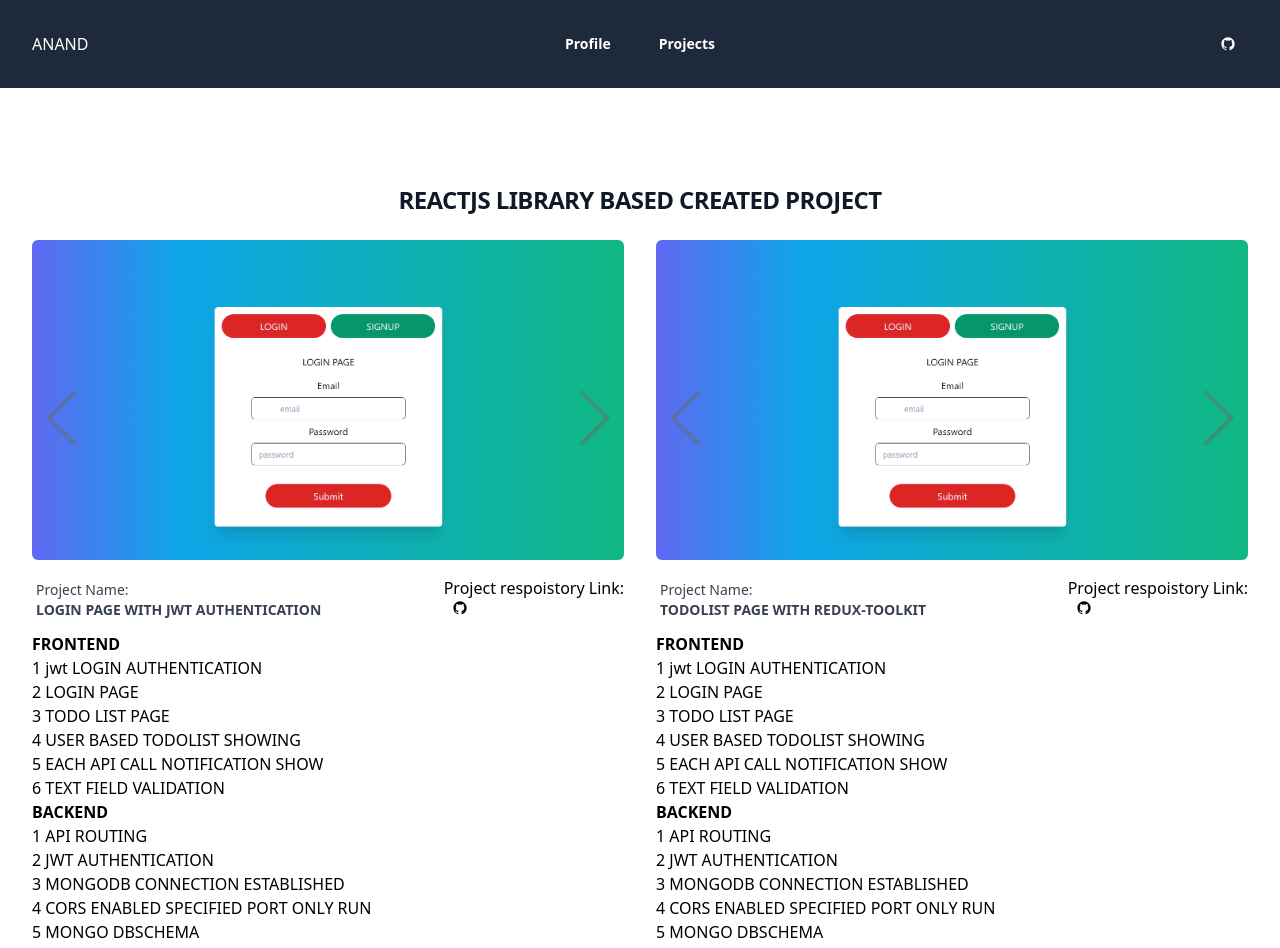
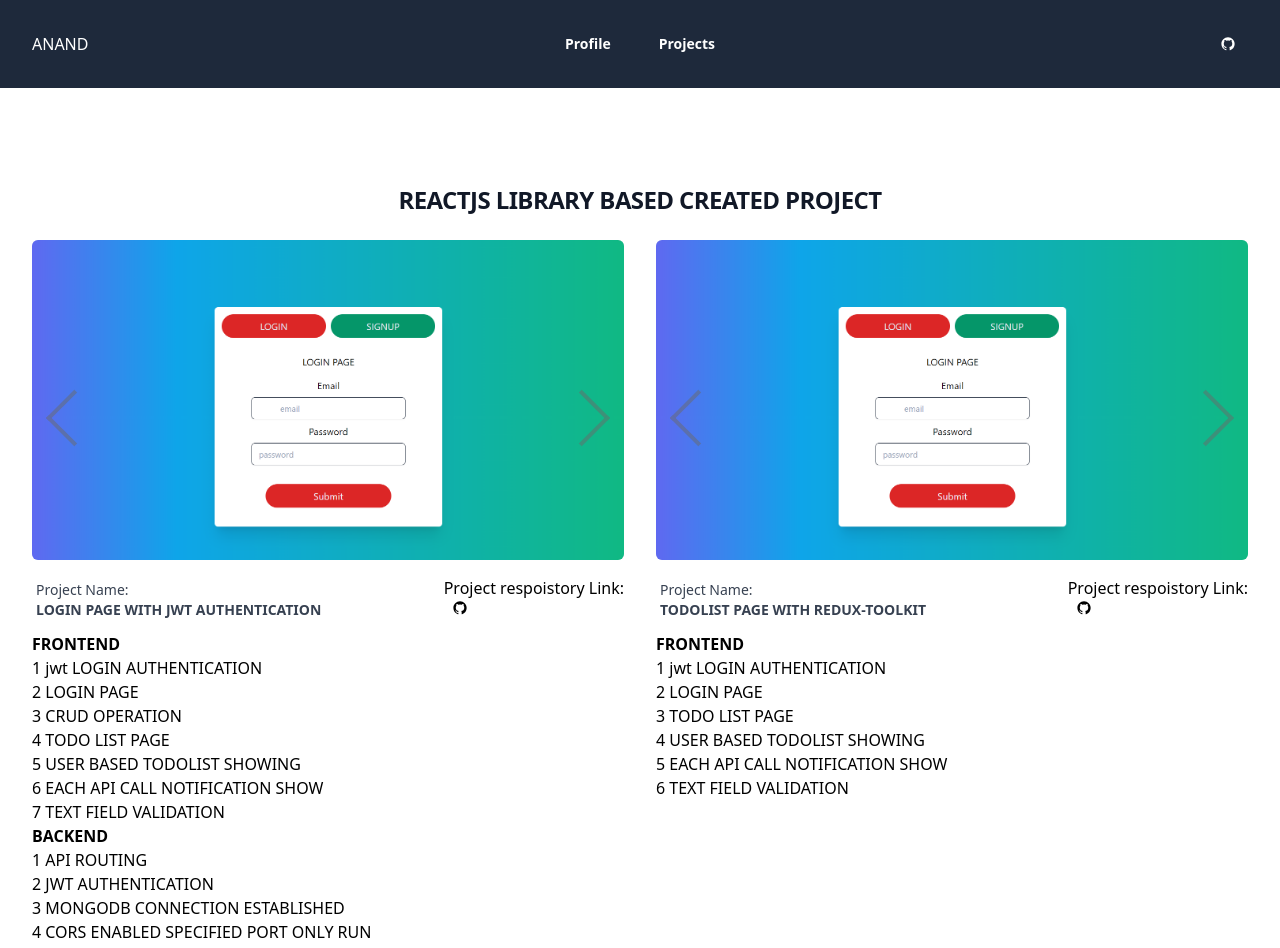
Before and after one commit to npanand/portfolio, a React (Create React App) app: page /Project in a window 1280 px wide. Shown: the top 948 px of the page. Built offline with nearby package versions, Linux system fonts and the light colour scheme.

Commit message:
project page worked

```diff
--- a/package.json
+++ b/package.json
@@ -28,7 +28,9 @@
     "start": "react-scripts start",
     "build": "react-scripts build",
     "test": "react-scripts test",
-    "eject": "react-scripts eject"
+    "eject": "react-scripts eject",
+    "predeploy": "npm run build",
+    "deploy": "gh-pages -d build"
   },
   "eslintConfig": {
     "extends": [
@@ -36,6 +38,7 @@
       "react-app/jest"
     ]
   },
+  "homepage": "https://npanand.github.io/portfolio",
   "browserslist": {
     "production": [
       ">0.2%",
--- a/src/App.tsx
+++ b/src/App.tsx
@@ -1,20 +1,18 @@
-import React from 'react';
-import logo from './logo.svg';
 import './App.css';
 import Header from './component/shared/Header';
 import Project from './component/pages/project';
 import Profile from './component/pages/Profile';
-import { Route, Router, Routes } from 'react-router-dom';
+import { Route, Routes } from 'react-router-dom';
 
 function App() {
   return (
     <div className="min-h-screen flex flex-col">
       <Header />
       <Routes>
+        <Route path='/' element={<Profile />}/>
         <Route path="/Profile" element={<Profile />} />
         <Route path="/Project" element={<Project />} />
       </Routes>
-
     </div>
   );
 }
--- a/src/component/pages/project.tsx
+++ b/src/component/pages/project.tsx
@@ -20,7 +20,7 @@ function Project() {
             imageSrc: [ph1, ph2, ph3, ph4, ph5, ph6],
             imageAlt: "Front of men's Basic Tee in black.",
             github: "https://github.com/npanand/REACTTODO.git",
-            frontend: ["jwt LOGIN AUTHENTICATION", "LOGIN PAGE", "TODO LIST PAGE", "USER BASED TODOLIST SHOWING", "EACH API CALL NOTIFICATION SHOW", "TEXT FIELD VALIDATION"],
+            frontend: ["jwt LOGIN AUTHENTICATION", "LOGIN PAGE","CRUD OPERATION", "TODO LIST PAGE", "USER BASED TODOLIST SHOWING", "EACH API CALL NOTIFICATION SHOW", "TEXT FIELD VALIDATION"],
             BACKEND: ["API ROUTING", "JWT AUTHENTICATION", "MONGODB CONNECTION ESTABLISHED", "CORS ENABLED SPECIFIED PORT ONLY RUN", "MONGO DBSCHEMA", "MVC PATTERN BASE CODE BUILD"]
         }, {
             id: 2,
@@ -30,7 +30,6 @@ function Project() {
             imageAlt: "Front of men's Basic Tee in black.",
             github: "https://github.com/npanand/REACTTODO.git",
             frontend: ["jwt LOGIN AUTHENTICATION", "LOGIN PAGE", "TODO LIST PAGE", "USER BASED TODOLIST SHOWING", "EACH API CALL NOTIFICATION SHOW", "TEXT FIELD VALIDATION"],
-            BACKEND: ["API ROUTING", "JWT AUTHENTICATION", "MONGODB CONNECTION ESTABLISHED", "CORS ENABLED SPECIFIED PORT ONLY RUN", "MONGO DBSCHEMA", "MVC PATTERN BASE CODE BUILD"]
         }
     ]
     return (
@@ -68,22 +67,21 @@ function Project() {
                                         </a>
                                     </h3>
                                 </div>
-
                                 <p>
-                                <p className='text-center'>Project respoistory Link: <a href={project.github} className="" title={project.github}><BiLogoGithub className='ml-2'/></a></p>
-                                    </p>
-
+                                    <p className='text-center'>Project respoistory Link:
+                                    <a href={project.github} className="" title={project.github}><BiLogoGithub className='ml-2' /></a></p>
+                                </p>
                             </div>
                             <div className='pt-2'>
-                                <p className=""><b>FRONTEND</b></p>
+                            {project.frontend!==undefined&& <p className=""><b>FRONTEND</b></p>}
                                 {
-                                    project.frontend.map((value, index) => (
+                                    project.frontend!==undefined&& project.frontend.map((value, index) => (
                                         <h6 key={index}>{`${++index}  ${value}`}</h6>
                                     ))
                                 }
-                                <p><b>BACKEND</b></p>
+                                {project.BACKEND!==undefined&&<p><b>BACKEND</b></p>}
                                 {
-                                    project.BACKEND.map((value, index) => (
+                                    project.BACKEND!==undefined&&project.BACKEND.map((value, index) => (
                                         <h6 key={index}>{`${++index}  ${value}`}</h6>
                                     ))
                                 }
```
